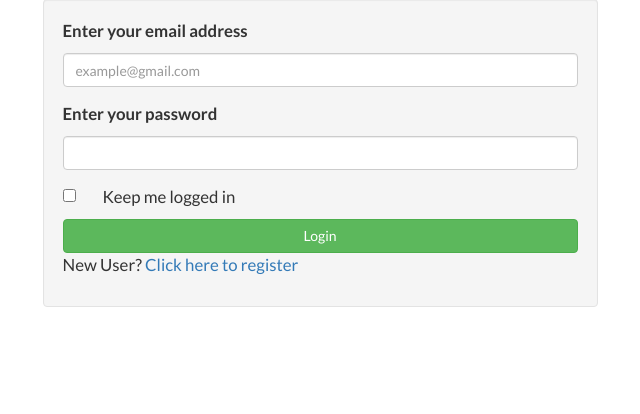
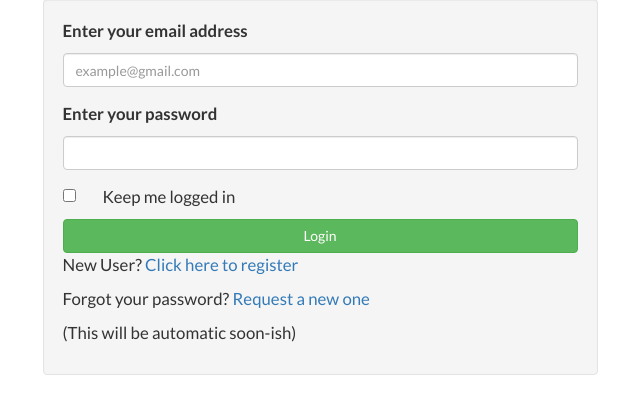
Before and after one commit to josepainumkal/convtools, a Flask app: page /auth/login in a window 1280 px wide. Shown: the part 117-531 px from the top of the page, without its empty margins (320-960 px from the left). Run offline with Flask 2, Linux system fonts and the light colour scheme; grey boxes labelled with a size stand in for pictures from a placeholder-image service; parts of the project's set-up code (start-up, migrations or seed data) failed here and were passed over; some libraries are stand-ins or nearby versions.

Commit message:
removed email confirmation and added mailto for forgotten passwords

```diff
--- a/app/auth/views.py
+++ b/app/auth/views.py
@@ -27,6 +27,7 @@ def register():
     form = RegistrationForm()
 
     if form.validate_on_submit():
+
         user = User(name=form.name.data,
                     affiliation=form.affiliation.data,
                     state=form.state.data,
@@ -36,13 +37,6 @@ def register():
 
         db.session.add(user)
         db.session.commit()
-
-        token = user.generate_confirmation_token()
-        send_email(user.email, 'Confirm Your Account', 'auth/email/confirm',
-                   user=user, token=token)
-
-        flash('A confirmation email has been sent to you. Please click the '
-              'link to be confirm your account and log in.')
 
         return redirect(url_for('auth.login'))
 
--- a/app/templates/auth/login.html
+++ b/app/templates/auth/login.html
@@ -39,6 +39,12 @@
                   Click here to register
               </a>
           </p>
+          <p>
+              Forgot your password?
+              <a href="mailto:maturner@uidaho.edu">
+                Request a new one
+              </a> <p>(This will be automatic soon-ish)</p>
+          </p>
       </div>
   </div>
 
```
